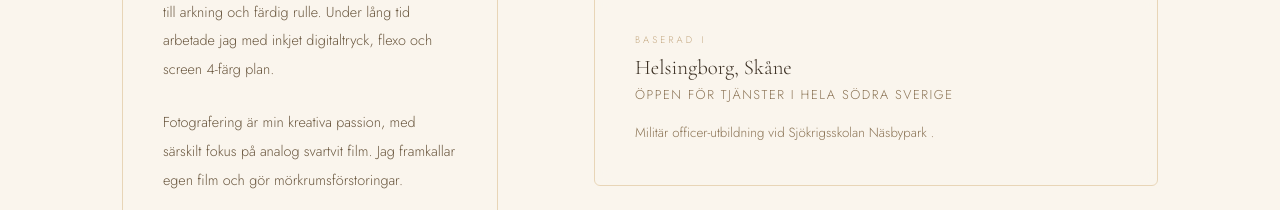
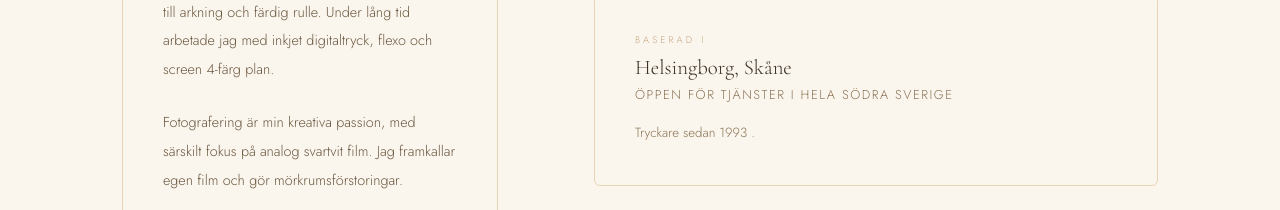
Before and after one commit to martinbjk/MartinBjorckweb, a plain HTML site: page index.html in a window 1280 px wide. Shown: the part 1400-1610 px from the top of the page. Drawn offline with nearby package versions, Linux system fonts and the light colour scheme.

Commit message:
Update description in about-card section

```diff
--- a/index.html
+++ b/index.html
@@ -293,7 +293,7 @@
       <div class="about-label">Baserad i</div>
       <div class="about-name" style="font-size:1.3rem">Helsingborg, Skåne</div>
       <div class="about-role" style="margin-bottom:1rem">Öppen för tjänster i hela södra Sverige</div>
-      <p style="font-size:.83rem;line-height:1.9;color:var(--s2)">Militär officer-utbildning vid Sjökrigsskolan Näsbypark .</p>
+      <p style="font-size:.83rem;line-height:1.9;color:var(--s2)">Tryckare sedan 1993 .</p>
     </div>
   </div>
 </div>
```
